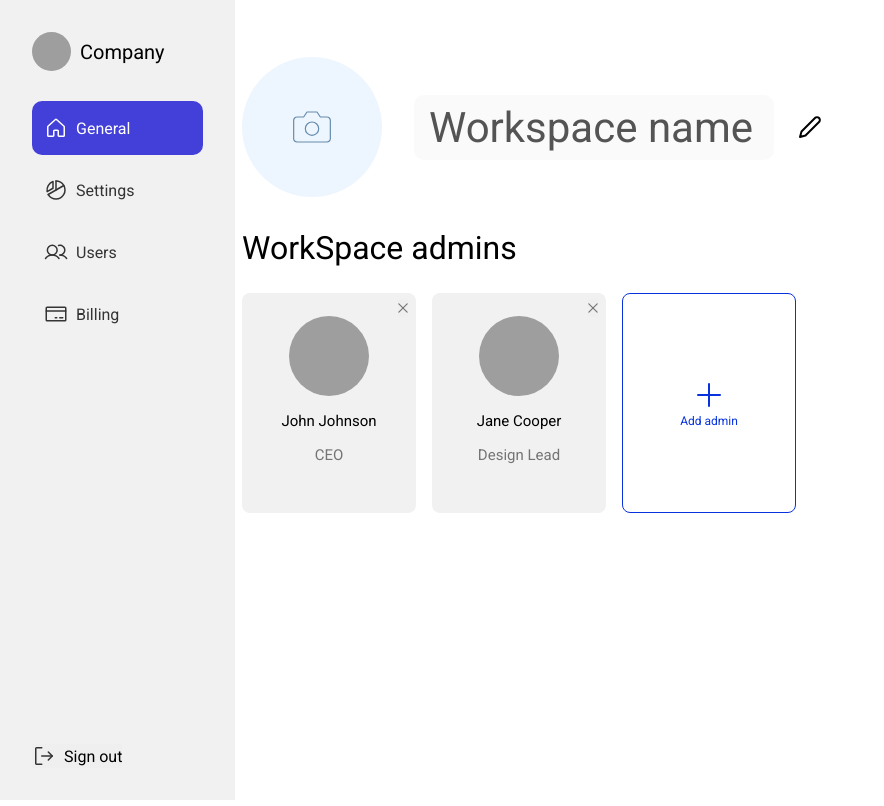
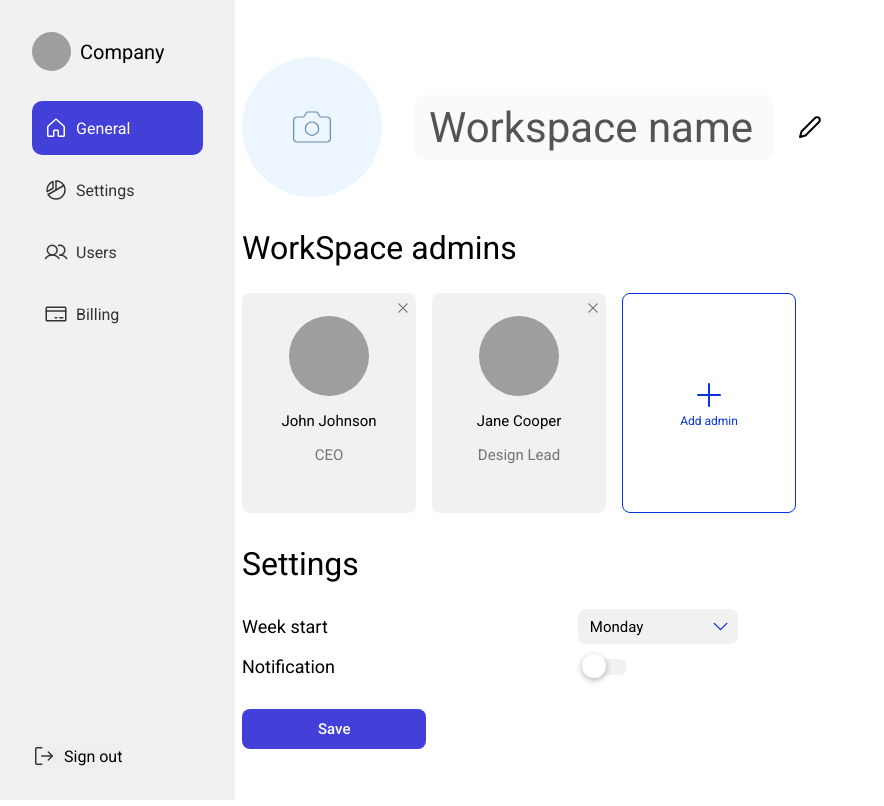
Before and after one commit to viktoriakachanenko/admin, a React (Vite) app: page / in a window 1280 px wide. Shown: the whole page, without its empty margins (0-884 px from the left). Built offline with nearby package versions, Linux system fonts and the light colour scheme; grey boxes are pictures that could not be loaded.

Commit message:
Settings component

```diff
--- /dev/null
+++ b/src/components/settings/index.ts
@@ -0,0 +1 @@
+export { Settings } from './settings';
--- /dev/null
+++ b/src/components/settings/settings.module.scss
@@ -0,0 +1,27 @@
+@use 'src/styles/variables' as *;
+
+.root {
+  margin-top: 32px;
+}
+
+.settings {
+  margin-top: 26px;
+}
+
+.settingItem {
+  display: flex;
+  align-items: center;
+  gap: 250px;
+}
+
+.settingItem:not(:first-child) {
+  margin-top: 12px;
+}
+
+.settingItem span {
+  font-size: 18px;
+}
+
+.buttonSave {
+  margin-top: 32px;
+}
--- /dev/null
+++ b/src/components/settings/settings.tsx
@@ -0,0 +1,60 @@
+import { useState } from 'react';
+
+import { Dropdown, type DropdownItem } from 'src/ui/dropdown';
+import { Toggle } from 'src/ui/toggle';
+import { Button } from 'src/ui/button';
+
+import styles from './settings.module.scss';
+
+export const Settings = () => {
+  const weekDays: DropdownItem[] = [
+    { id: 1, value: 'Monday' },
+    { id: 2, value: 'Tuesday' },
+    { id: 3, value: 'Wednesday' },
+    { id: 4, value: 'Thursday' },
+    { id: 5, value: 'Friday' },
+    { id: 6, value: 'Saturday' },
+    { id: 7, value: 'Sunday' },
+  ];
+
+  const [selectedDay, setSelectedDay] = useState<DropdownItem['id']>(
+    weekDays[0].id,
+  );
+
+  const [isChecked, setIsChecked] = useState(false);
+
+  const handleSelectDay = (item: DropdownItem) => {
+    setSelectedDay(item.id);
+  };
+
+  const handleToggleChange = () => {
+    setIsChecked(!isChecked);
+  };
+
+  const handleSave = () => {
+    console.log('Settings saved');
+  };
+
+  return (
+    <div className={styles.root}>
+      <h2>Settings</h2>
+      <div className={styles.settings}>
+        <div className={styles.settingItem}>
+          <span>Week start</span>
+          <Dropdown
+            items={weekDays}
+            onChange={handleSelectDay}
+            selectItemId={selectedDay}
+          />
+        </div>
+        <div className={styles.settingItem}>
+          <span>Notification</span>
+          <Toggle onChange={handleToggleChange} isChecked={isChecked} />
+        </div>
+      </div>
+      <div className={styles.buttonSave}>
+        <Button onClick={handleSave}>Save</Button>
+      </div>
+    </div>
+  );
+};
--- a/src/pages/home/home.tsx
+++ b/src/pages/home/home.tsx
@@ -1,5 +1,6 @@
 import { WorkSpaceName } from 'src/components/workSpaceName';
 import { WorkSpaceAdmins } from 'src/components/workSpaceAdmins';
+import { Settings } from 'src/components/settings/settings';
 
 import styles from './home.module.scss';
 
@@ -8,6 +9,7 @@ export const Home = () => {
     <div className={styles.root}>
       <WorkSpaceName />
       <WorkSpaceAdmins />
+      <Settings />
     </div>
   );
 };
--- a/src/ui/button/button.module.scss
+++ b/src/ui/button/button.module.scss
@@ -5,7 +5,7 @@
   justify-content: center;
   align-items: center;
   border-radius: 8px;
-  width: 100%;
+  width: auto;
   font-size: 15px;
   font-weight: 500;
   color: #fff;
@@ -23,7 +23,7 @@
 }
 
 .large {
-  height: 40px;
+  padding: 11px 76px;
 }
 
 .startIcon {
--- a/src/ui/dropdown/dropdown.module.scss
+++ b/src/ui/dropdown/dropdown.module.scss
@@ -4,6 +4,7 @@
   width: 160px;
   height: 35px;
   font-size: 15px;
+  z-index: 1;
 }
 
 .button {
--- a/src/ui/dropdown/dropdown.tsx
+++ b/src/ui/dropdown/dropdown.tsx
@@ -5,7 +5,7 @@ import clsx from 'clsx';
 
 import styles from './dropdown.module.scss';
 
-type DropdownItem = {
+export type DropdownItem = {
   id: number | string;
   value: number | string;
 };
--- a/src/ui/dropdown/index.ts
+++ b/src/ui/dropdown/index.ts
@@ -1 +1,2 @@
+export type { DropdownItem } from './dropdown';
 export { Dropdown } from './dropdown';
--- a/src/ui/toggle/toggle.module.scss
+++ b/src/ui/toggle/toggle.module.scss
@@ -20,7 +20,7 @@
   left: 0;
   right: 0;
   bottom: 0;
-  background-color: $color_purple;
+  background-color: $color_grey;
   -webkit-transition: 0.4s;
   transition: 0.4s;
 
--- a/src/ui/toggle/toggle.tsx
+++ b/src/ui/toggle/toggle.tsx
@@ -1,18 +1,15 @@
-import { useState } from 'react';
 import styles from './toggle.module.scss';
 
 type Props = {
-  checked: boolean;
-  onChange: (value: boolean) => void;
+  isChecked: boolean;
+  onChange: () => void;
 };
 
-export const Toggle = ({ onChange, checked }: Props) => {
-  const [isChecked, setIsChecked] = useState(checked);
+export const Toggle = ({ onChange, isChecked }: Props) => {
+  const handleOnChange = () => {
+    onChange();
+  };
 
-  const handleOnChange = () => {
-    setIsChecked(!isChecked);
-    onChange(!isChecked);
-  };
   return (
     <label className={styles.switch}>
       <input onChange={handleOnChange} checked={isChecked} type="checkbox" />
```
